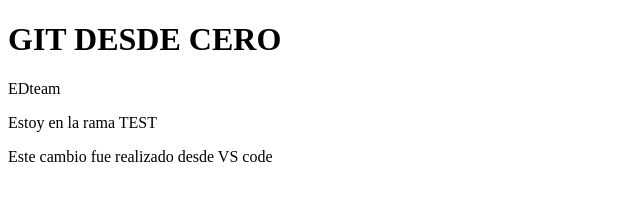
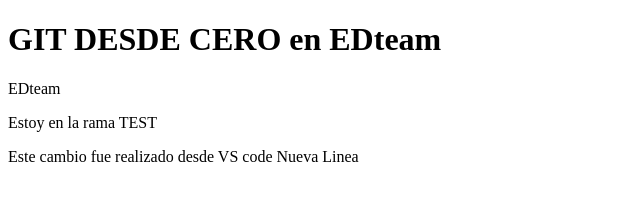
Before and after one commit to edwardbpalma/practicando-git, a plain HTML site: page index.html in a window 1280 px wide. Shown: the whole page, without its empty margins (0-640 px from the left). Drawn offline with Linux system fonts and the light colour scheme.

Commit message:
Nuevo span

```diff
--- a/index.html
+++ b/index.html
@@ -7,7 +7,7 @@
     <title>Practicando con GIT desde VS code</title>
 </head>
 <body>
-    <h1>GIT DESDE CERO</h1>
+    <h1>GIT DESDE CERO en EDteam</h1>
     <p>EDteam</p>
     <section>
         <p>Estoy en la rama TEST</p>
@@ -15,6 +15,7 @@
     <div>
         <p>
             Este cambio fue realizado desde VS code
+            <span>Nueva Linea</span>
         </p>
     </div>
 </body>
```
